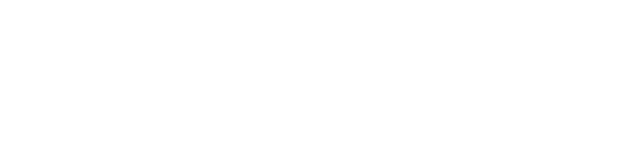
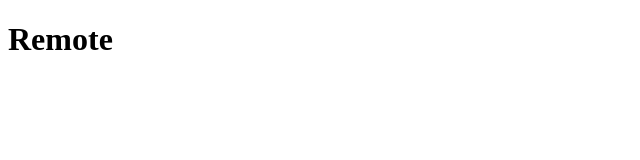
Before and after one commit to LegeayP/my-super-website, a plain HTML site: page index.html in a window 1280 px wide. Shown: the whole page, without its empty margins (0-640 px from the left). Drawn offline with Linux system fonts and the light colour scheme.

Commit message:
changement du titre et rajout d'un h1

```diff
--- a/index.html
+++ b/index.html
@@ -2,9 +2,10 @@
 <html>
   <head>
     <meta charset="UTF-8">
-    <title>title</title>
+    <title>Git/GitHub 3</title>
   </head>
   <body>
+    <h1>Remote</h1>
 
   </body>
 </html>
```
